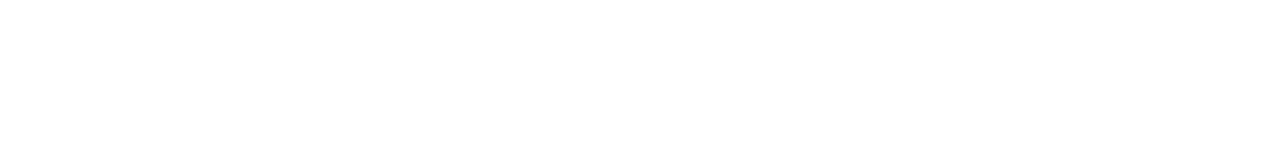
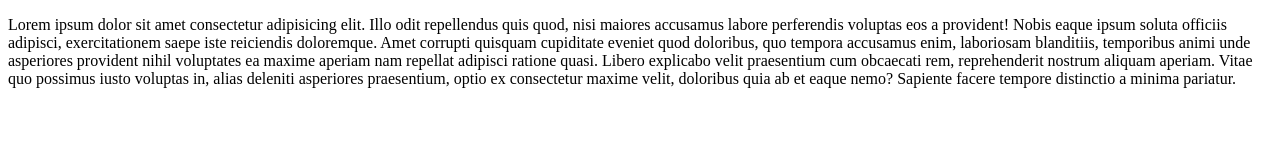
Before and after one commit to Nisrineaeh/entrainement-git, a plain HTML site: page index.html in a window 1280 px wide. Drawn offline with Linux system fonts and the light colour scheme.

Commit message:
je n'utilise pas les commandes

```diff
--- a/index.html
+++ b/index.html
@@ -6,6 +6,7 @@
     <title>Coucou</title>
 </head>
 <body>
+    <p>Lorem ipsum dolor sit amet consectetur adipisicing elit. Illo odit repellendus quis quod, nisi maiores accusamus labore perferendis voluptas eos a provident! Nobis eaque ipsum soluta officiis adipisci, exercitationem saepe iste reiciendis doloremque. Amet corrupti quisquam cupiditate eveniet quod doloribus, quo tempora accusamus enim, laboriosam blanditiis, temporibus animi unde asperiores provident nihil voluptates ea maxime aperiam nam repellat adipisci ratione quasi. Libero explicabo velit praesentium cum obcaecati rem, reprehenderit nostrum aliquam aperiam. Vitae quo possimus iusto voluptas in, alias deleniti asperiores praesentium, optio ex consectetur maxime velit, doloribus quia ab et eaque nemo? Sapiente facere tempore distinctio a minima pariatur.</p>
 
 </body>
 </html>
```
